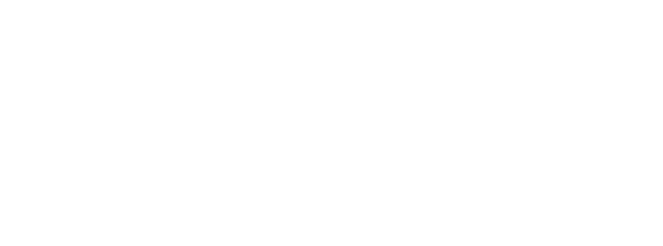
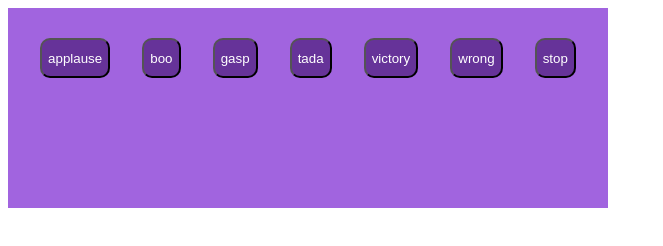
Before and after one commit to acciojob/Soundbar-dpinkvilla, a website: page main.html in a window 1280 px wide. Shown: the whole page, without its empty margins (0-663 px from the left). Drawn offline with Linux system fonts and the light colour scheme.

Commit message:
created a submission

```diff
--- a/main.html
+++ b/main.html
@@ -8,6 +8,25 @@
 
 <body>
 	<!-- the entire body must be written by student -->
+	<section id="buttons">
+		<button id="id-1" class="btn">applause</button>
+		<button class="btn">boo</button>
+		<button class="btn">gasp</button>
+		<button class="btn">tada</button>
+		<button class="btn">victory</button>
+		<button class="btn">wrong</button>
+		<button class="btn stop">stop</button>
+
+	</section>
+	<section id="sounds">
+		 <audio id="sound-1">
+			<source src="http://commondatastorage.googleapis.com/codeskulptor-assets/Epoq-Lepidoptera.ogg" >
+		</audio>
+
+
+			<audio id="sound-2"><source src="http://commondatastorage.googleapis.com/codeskulptor-assets/jump.ogg"></audio>
+
+	</section>
     <script type="text/javascript" src="./script.js">
 </script>
 
--- a/script.js
+++ b/script.js
@@ -1 +1,12 @@
 //your JS code here. If required.
+let applause=document.getElementById("id-1").addEventListener("click", function() {
+	let audio1=document.getElementById("sound-1");
+	audio1.play();
+
+});
+
+let stop1=document.querySelector(".stop").addEventListener("click",function() {
+	let stopaudio=document.querySelectorAll("#sounds audio");
+	stopaudio.forEach((Element) =>Element.pause());
+
+});
--- a/styles.css
+++ b/styles.css
@@ -1 +1,16 @@
 /*  your css code here. If applicable */
+section{
+	background-color:#A164DF;
+	width:600px;
+	height:100px;
+	display:flex;
+	justify-content:space-evenly;
+}
+
+.btn{
+	height:40px;
+	margin-top:30px;
+	border-radius:10px;
+	background-color: #663399;
+	color:white;
+}
```
